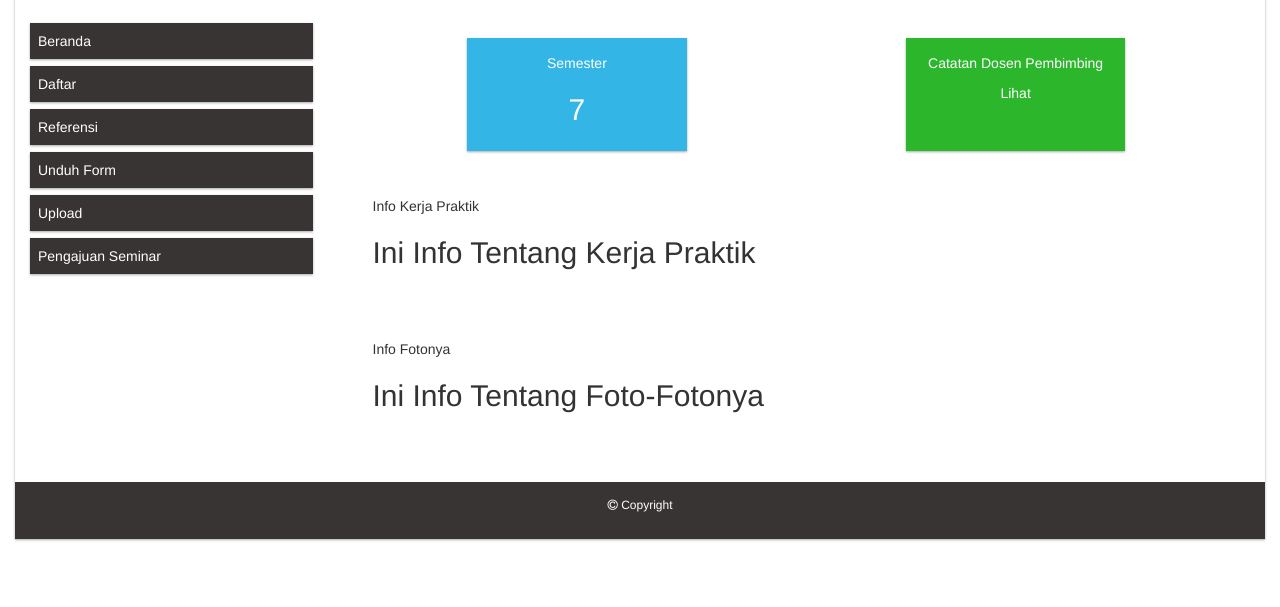
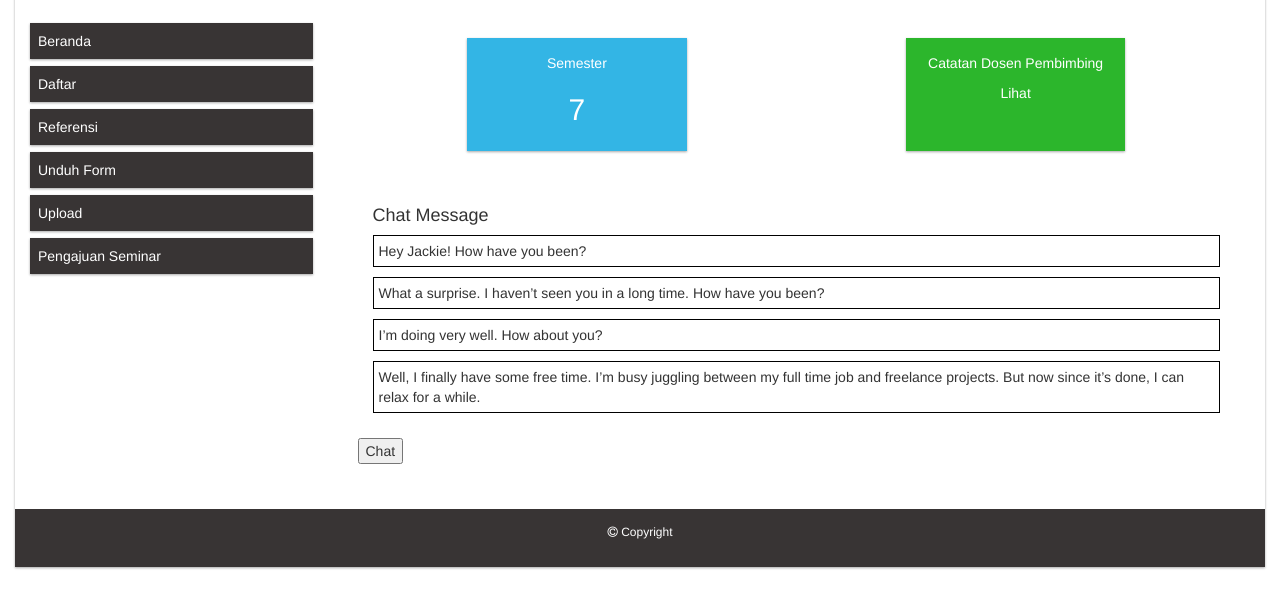
Before and after one commit to magisto16/kp_itera_2020, a PHP site: page /code/home_page.php in a window 1280 px wide. Shown: the part 193-800 px from the top of the page. Run offline with PHP 8.4, Linux system fonts and the light colour scheme.

Commit message:
mhs_homepage fix

```diff
--- a/mahasiswa/code/home_page.php
+++ b/mahasiswa/code/home_page.php
@@ -56,22 +56,20 @@
 
 
             <div class="col-12 col-s-12 content_dua">
-                <div class="col-12 col-s-12 info_kp">
-                    <p>Info Kerja Praktik</p>
-                    <h2>Ini Info Tentang Kerja Praktik</h2>
+                <div class="col-12 col-s-12 commentbox">
+                    <h4>Chat Message</h4>
+
+                    <p>Hey Jackie! How have you been?</p>
+                    <p>What a surprise. I haven’t seen you in a long time. How have you been?</p>
+                    <p>I’m doing very well. How about you?</p>
+                    <p>Well, I finally have some free time. I’m busy juggling between my full time job and
+                        freelance projects. But now since it’s done, I can relax for a while.</p>
                 </div>
-            </div>
 
-            <div class="col-12 col-s-12 content_tiga">
-                <div class="col-12 col-s-12 info_kp">
-                    <p>Info Fotonya</p>
-                    <h2>Ini Info Tentang Foto-Fotonya</h2>
-                </div>
+                <button class="open-button" onclick="openForm()">Chat</button>
             </div>
         </div>
-
     </div>
-
     <div class="footer">
         <p><i class="fa fa-copyright" aria-hidden="true"></i> Copyright</p>
     </div>
@@ -79,3 +77,25 @@
 </body>
 
 </html>
+
+<div class="chat-popup" id="myForm">
+    <form action="#" class="form-container">
+        <h1>Chat</h1>
+
+        <label for="msg"><b>Message</b></label>
+        <textarea placeholder="Type message.." name="msg" required></textarea>
+
+        <button type="submit" class="btn">Send</button>
+        <button type="button" class="btn cancel" onclick="closeForm()">Close</button>
+    </form>
+</div>
+
+<script>
+    function openForm() {
+        document.getElementById("myForm").style.display = "block";
+    }
+
+    function closeForm() {
+        document.getElementById("myForm").style.display = "none";
+    }
+</script>
--- a/mahasiswa/css/home_page.css
+++ b/mahasiswa/css/home_page.css
@@ -236,3 +236,69 @@ body {
 }
 
 /* CLASS FOOTER */
+
+/* POP UP CHATBOX */
+
+/* The popup chat - hidden by default */
+.chat-popup {
+    display: none;
+    position: fixed;
+    bottom: 0;
+    right: 15px;
+    border: 3px solid #f1f1f1;
+    z-index: 9;
+}
+
+/* Add styles to the form container */
+.form-container {
+    max-width: 300px;
+    padding: 10px;
+    background-color: white;
+}
+
+/* Full-width textarea */
+.form-container textarea {
+    width: 100%;
+    padding: 15px;
+    margin: 5px 0 22px 0;
+    border: none;
+    background: #f1f1f1;
+    resize: none;
+    min-height: 200px;
+}
+
+/* When the textarea gets focus, do something */
+.form-container textarea:focus {
+    background-color: #ddd;
+    outline: none;
+}
+
+/* Set a style for the submit/send button */
+.form-container .btn {
+    background-color: #4CAF50;
+    color: white;
+    padding: 16px 20px;
+    border: none;
+    cursor: pointer;
+    width: 100%;
+    margin-bottom: 10px;
+    opacity: 0.8;
+}
+
+/* Add a red background color to the cancel button */
+.form-container .cancel {
+    background-color: red;
+}
+
+/* Add some hover effects to buttons */
+.form-container .btn:hover,
+.open-button:hover {
+    opacity: 1;
+}
+
+/* CHATBOXX */
+
+.commentbox p {
+    padding: 5px;
+    border: 1px solid black;
+}
```
